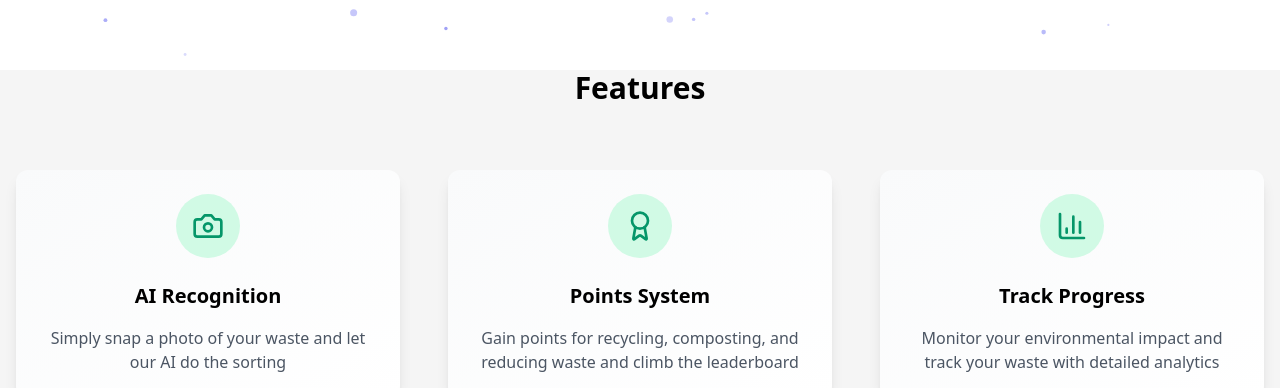
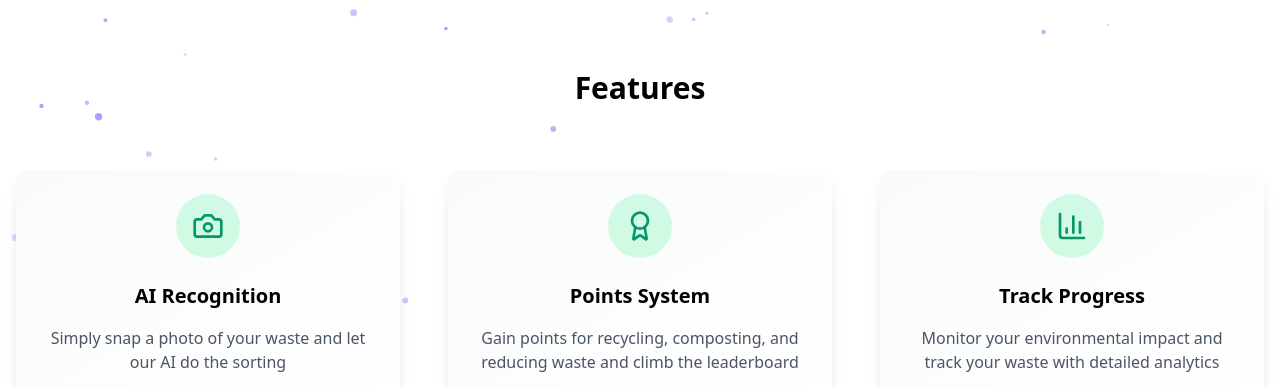
Before and after one commit to HaoCuii/Binit, a React (Vite) app: page /home in a window 1280 px wide. Shown: the part 471-859 px from the top of the page. Built offline with nearby package versions, Linux system fonts and the light colour scheme; no server answers; a web font is replaced by a local one.

Commit message:
Update Features.jsx

```diff
--- a/src/components/Features.jsx
+++ b/src/components/Features.jsx
@@ -21,7 +21,7 @@ const Features = () => {
   ];
 
   return (
-    <div className="bg-neutral-100">
+    <div>
       <div className="container mx-auto px-4">
         <h2 className="text-3xl font-bold text-center mb-16">Features</h2>
         <div className="grid grid-cols-1 md:grid-cols-3 gap-12">
```
